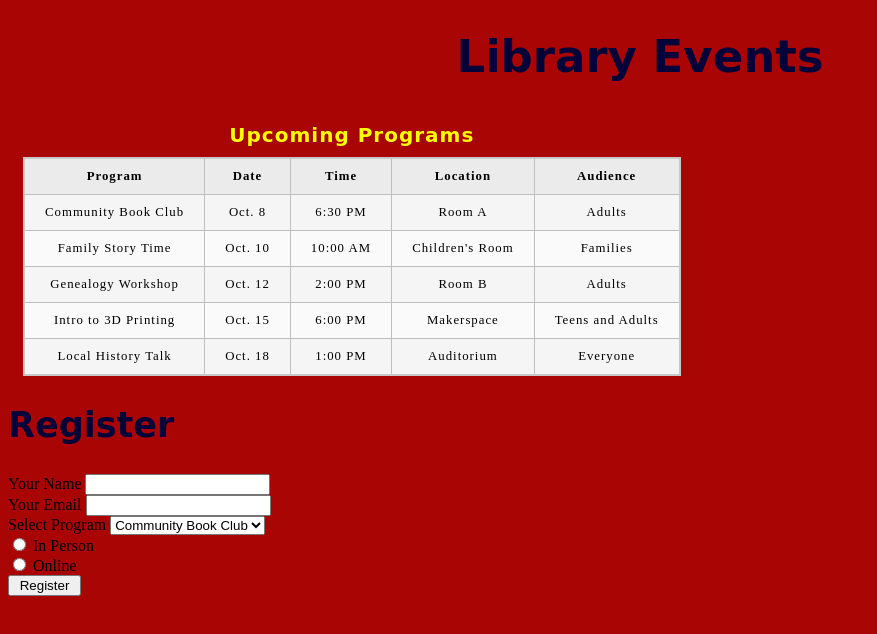
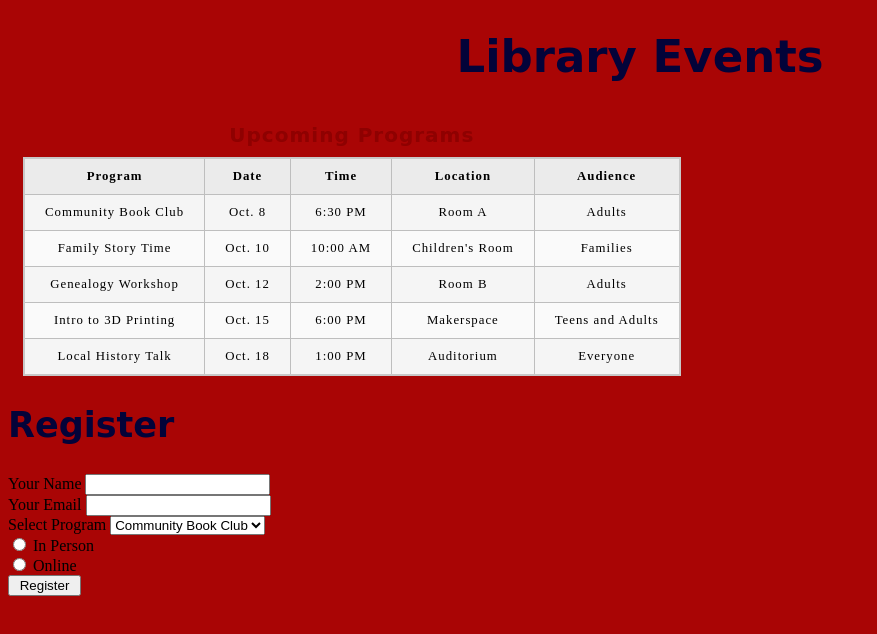
Before and after one commit to JSadoski1917/Sadoski-lis-753-fall-2026, a plain HTML site: page exercise-06.html in a window 1280 px wide. Shown: the whole page, without its empty margins (0-877 px from the left). Drawn offline with Linux system fonts and the light colour scheme.

Commit message:
ex-13-04

```diff
--- a/style3.css
+++ b/style3.css
@@ -126,7 +126,7 @@ tr:nth-child(odd) td {
   background-color: rgb(245 245 245);
 }
 caption {
-  color: Yellow;
+  color: rgb(142, 1, 1);
   font-family: "Luckiest Guy", cursive;
   font-style:normal ;
   font-weight:bold ;
```
